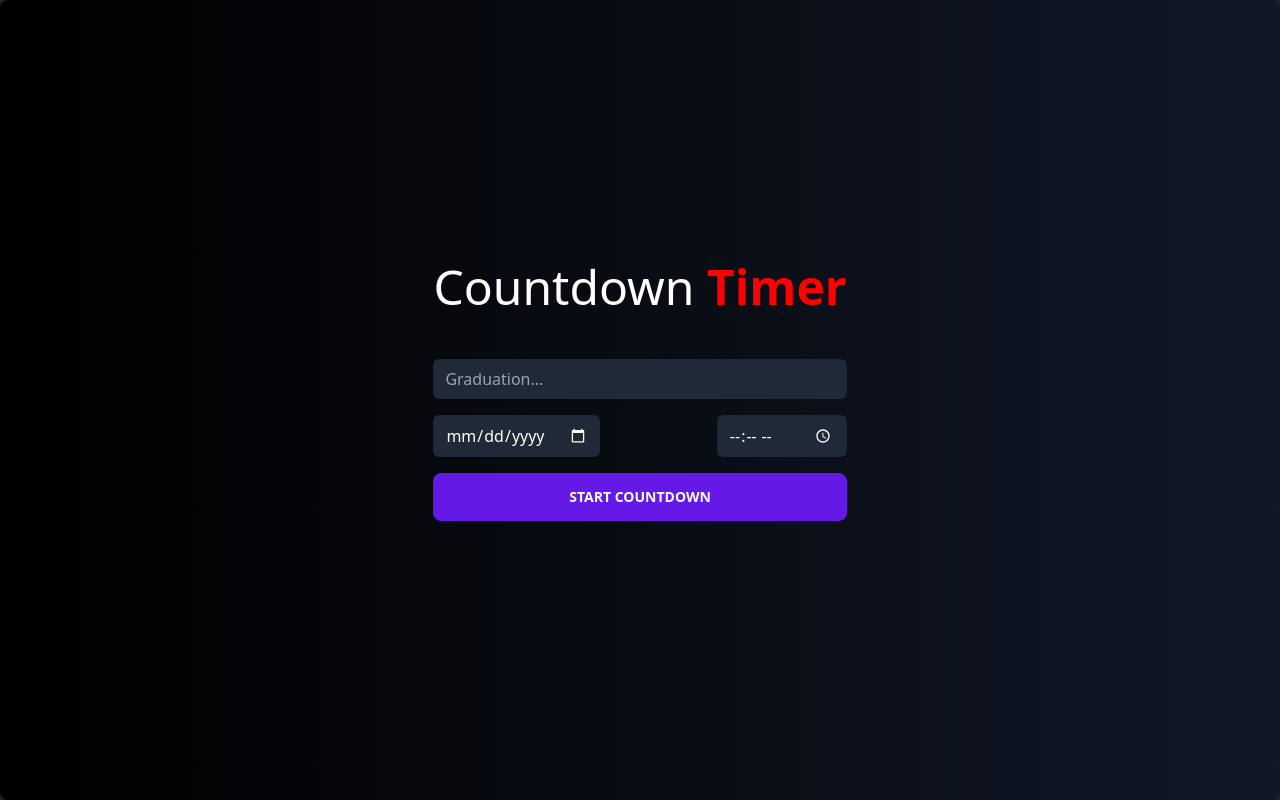
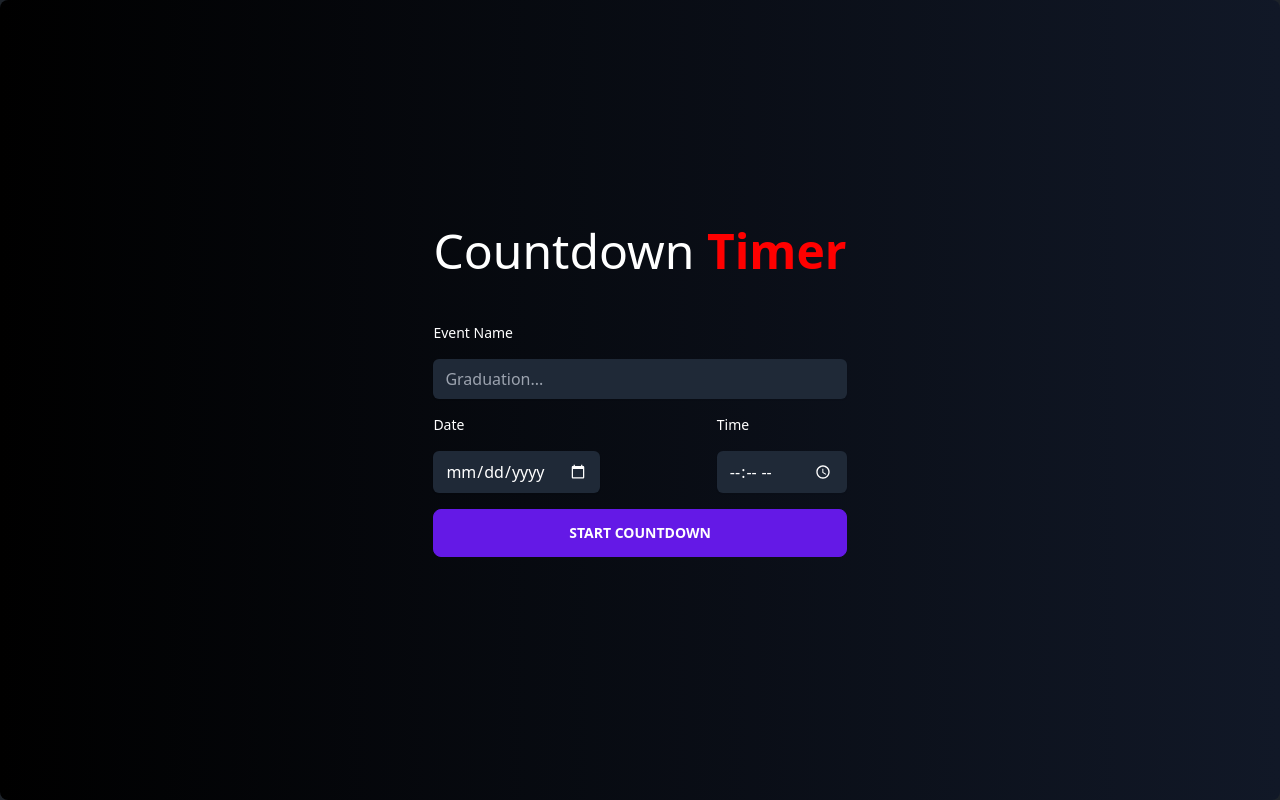
Before and after one commit to Berkanktk/SimpleCountdown, a SvelteKit app: page / in a window 1280 px wide. Built offline with nearby package versions, Linux system fonts and the light colour scheme.

Commit message:
Added labels

```diff
--- a/src/routes/+page.svelte
+++ b/src/routes/+page.svelte
@@ -43,6 +43,7 @@
 
     {#if !hideForm}
       <h1 class="text-5xl mb-8 text-center">Countdown <span style="color: red; font-weight: bold">Timer</span></h1>
+      <label for="eventName" class="block text-sm font-medium">Event Name</label>
       <div class="relative rounded-md shadow-sm">
         <input
           type="text"
@@ -54,6 +55,8 @@
       </div>
 
       <div class="flex justify-between">
+        <div>
+          <label for="date" class="block text-sm font-medium mb-4">Date</label>
           <div class="relative rounded-md shadow-sm">
             <input
               disabled={isRunning}
@@ -62,7 +65,10 @@
               class="form-input block w-full py-2 px-3 rounded-md bg-gray-800 text-white"
             />
           </div>
+        </div>
 
+        <div>
+          <label for="time" class="block text-sm font-medium mb-4">Time</label>
           <div class="relative rounded-md shadow-sm">
             <input
               disabled={isRunning}
@@ -70,6 +76,7 @@
               bind:value={time}
               class="form-input block w-full py-2 px-3 rounded-md bg-gray-800 text-white"
             />
+          </div>
         </div>
       </div>
 
```
Lines whose indentation alone changed are shown as unchanged.
